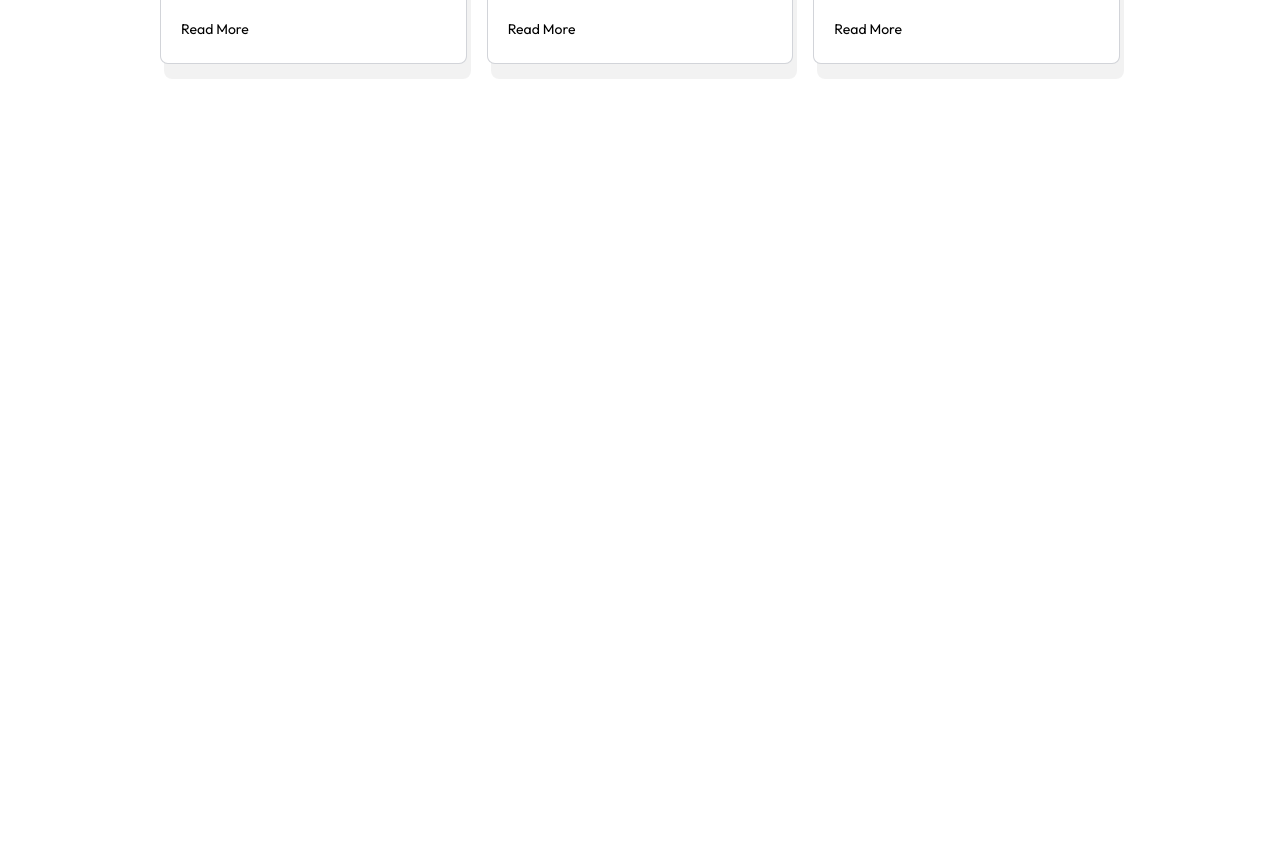
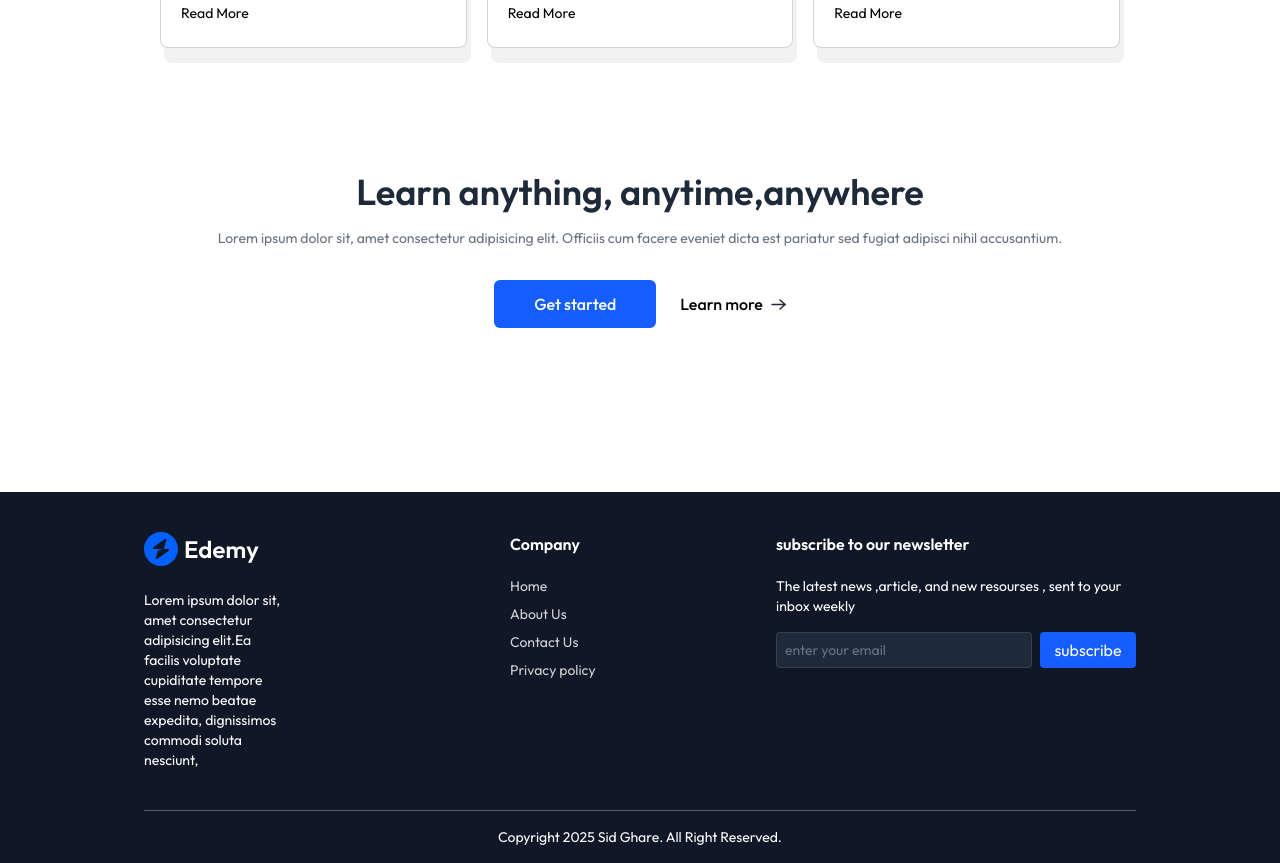
Before and after one commit to SiddheshGhare/LMS, a React (Vite) app in the folder client/: page / in a window 1280 px wide. Shown: the part 1720-2583 px from the top of the page. Before the commit the page ends 1840 px from the top, so only its background shows below. Built offline with nearby package versions, Linux system fonts and the light colour scheme; no server answers.

Commit message:
footer and CallToAction component done

```diff
--- a/client/src/components/student/CallToAction.jsx
+++ b/client/src/components/student/CallToAction.jsx
@@ -0,0 +1,23 @@
+import React from 'react'
+import { assets } from '../../assets/assets'
+
+const CallToAction = () => {
+  return (
+    <div className='flex flex-col items-center gap-4 pt-10 pb-24 px-8 md:px-0'>
+      <h1 className='text-xl md:text-4xl text-gray-800 font-semibold'>Learn anything, anytime,anywhere </h1>
+      <p className='text-gray-500 sm:text-sm'>
+        Lorem ipsum dolor sit, amet consectetur adipisicing elit. Officiis cum facere eveniet dicta est pariatur sed fugiat adipisci nihil accusantium.
+      </p>
+      <div className='flex items-center font-medium gap-6 mt-4'>
+        <button className='px-10 py-3 rounded-md text-white bg-blue-600'>
+            Get started
+        </button>
+        <button className='flex items-center gap-2'>
+            Learn more <img src={assets.arrow_icon} alt="arrowicon" />
+        </button>
+      </div>
+    </div>
+  )
+}
+
+export default CallToAction
--- a/client/src/components/student/Footer.jsx
+++ b/client/src/components/student/Footer.jsx
@@ -0,0 +1,46 @@
+import React from 'react'
+import { assets } from '../../assets/assets'
+
+const Footer = () => {
+  return (
+    <footer className='bg-gray-900 md:px-36 text-left w-full mt-10'>
+        <div className='flex flex-col md:flex-row items-start px-8 md:px-0 justify-center gap-10 md:gap-32 py-10 border-b
+         border-white/30'>
+            <div className='flex flex-col md:items-start items-center w-full'>
+                <img src={assets.logo_dark} alt="" />
+                <p className='mt-6 text-center md:text-left text-white text-sm'>
+                    Lorem ipsum dolor sit, amet consectetur adipisicing elit.Ea facilis voluptate cupiditate tempore esse nemo beatae expedita, dignissimos commodi soluta nesciunt,
+                </p>
+            </div>
+            <div className='flex flex-col md:items-start items-center w-full  ml-25 '>
+                <h2 className='font-semibold text-white mb-5'>
+                    Company
+                </h2>
+                <ul className=' flex md:flex-col w-full justify-between text-sm text-white/80 md:space-y-2'>
+                    <li><a href="#">Home</a></li>
+                    <li><a href="#">About Us</a></li>
+                    <li><a href="#">Contact Us</a></li>
+                    <li><a href="#">Privacy policy</a></li>
+
+                </ul>
+            </div>
+            <div className='hidden md:flex flex-col items-start w-full'>
+                <h2 className='font-semibold text-white mb-5'>subscribe to our newsletter</h2>
+                <p className='text-sm text-white'>The latest news ,article, and new resourses , sent to your inbox weekly</p>
+                <div className='flex items-center gap-2 pt-4'>
+                    <input type="email"
+                    placeholder='enter your email '
+                    className='border border-gray-500/30 bg-gray-800 text-gray-500 placeholder-gray-500 outline-none w-64 h-9 rounded px-2 text-sm'
+                    />
+                    <button className='bg-blue-600 w-24 h-9 text-white rounded'>subscribe</button>
+                </div>
+            </div>
+        </div>
+      <p className='py-4 text-center text-xs md:text-sm text-white'>
+        Copyright 2025 Sid Ghare. All Right Reserved.
+      </p>
+    </footer>
+  )
+}
+
+export default Footer
--- a/client/src/components/student/SearchBar.jsx
+++ b/client/src/components/student/SearchBar.jsx
@@ -12,8 +12,9 @@
     }
   return (
     <div>
-      <form onSubmit={onSearchhandler} className=' max-w-xl w-full md:h-14 h-12 bg-white flex items-center border border-gray-500/80 rounded'>
-        <img src={assets.search_icon} alt="search icon" className='md:w-auto w-10 px-3' />
+      <form onSubmit={onSearchhandler} className=' flex h-10 '>
+        <div className='max-w-xl w-full md:h-10 h-8 bg-white flex items-center border border-gray-600'>
+          <img src={assets.search_icon} alt="search icon" className='md:w-auto w-10 px-3' />
         <input
         onChange={(e)=>setInput(e.target.value)}
         value={input}
@@ -21,7 +22,8 @@
         placeholder='search for courses'
         className='w-full h-full outline-none text-gray-500/80'
         />
-        <button type='submit' className='bg-blue-600 rounded  text-white md:px-10 px-7  md:py-3 py-2 mx-1'>Search</button>
+        </div>
+        <button type='submit' className='bg-blue-600 rounded  text-white md:px-8 px-7  md:py-2 py-2 mx-1'>Search</button>
       </form>
     </div>
   )
--- a/client/src/pages/student/Home.jsx
+++ b/client/src/pages/student/Home.jsx
@@ -3,6 +3,8 @@
 import Companies from '../../components/student/Companies'
 import CourcesSection from '../../components/student/CourcesSection'
 import TestimonialSection from '../../components/student/TestimonialSection'
+import CallToAction from '../../components/student/CallToAction'
+import Footer from '../../components/student/Footer'
 
 const Home = () => {
   return (
@@ -11,6 +13,8 @@
       <Companies/>
       <CourcesSection/>
       <TestimonialSection/>
+      <CallToAction/>
+      <Footer/>
     </div>
   )
 }
```
